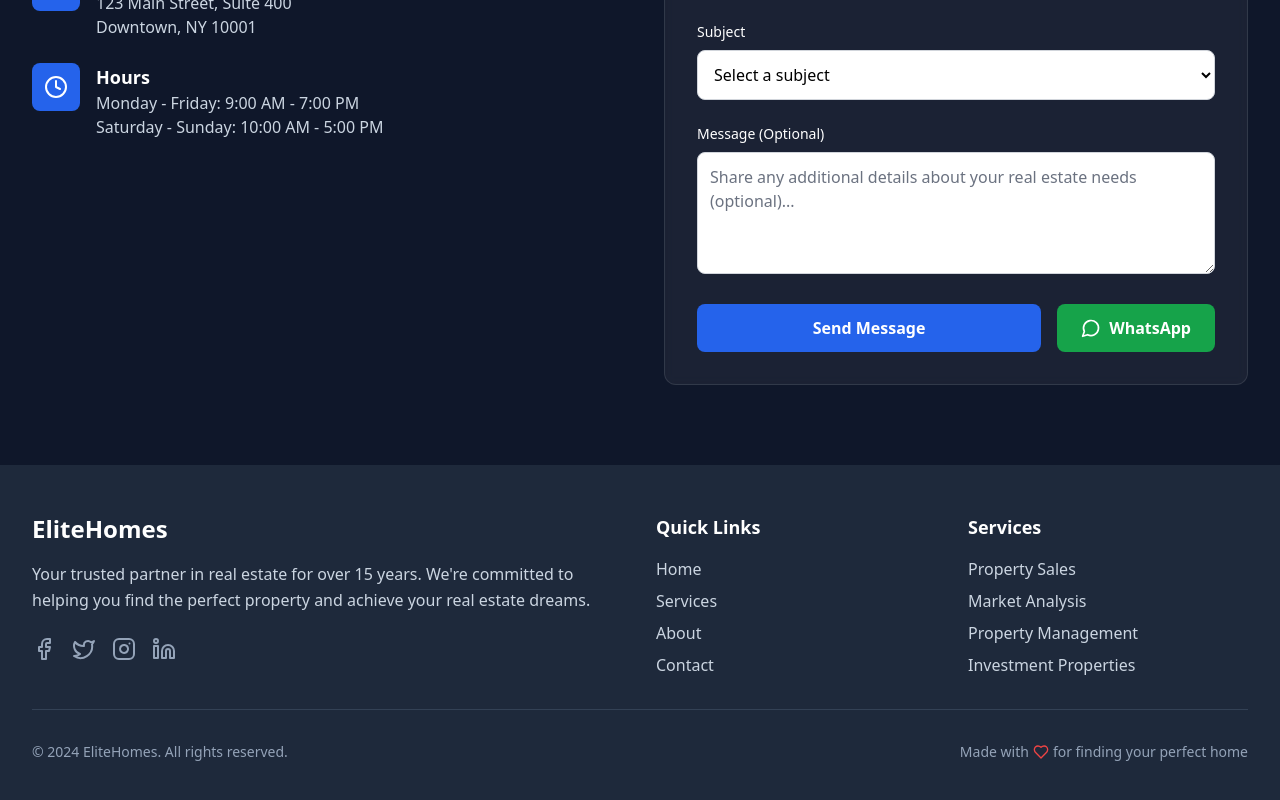
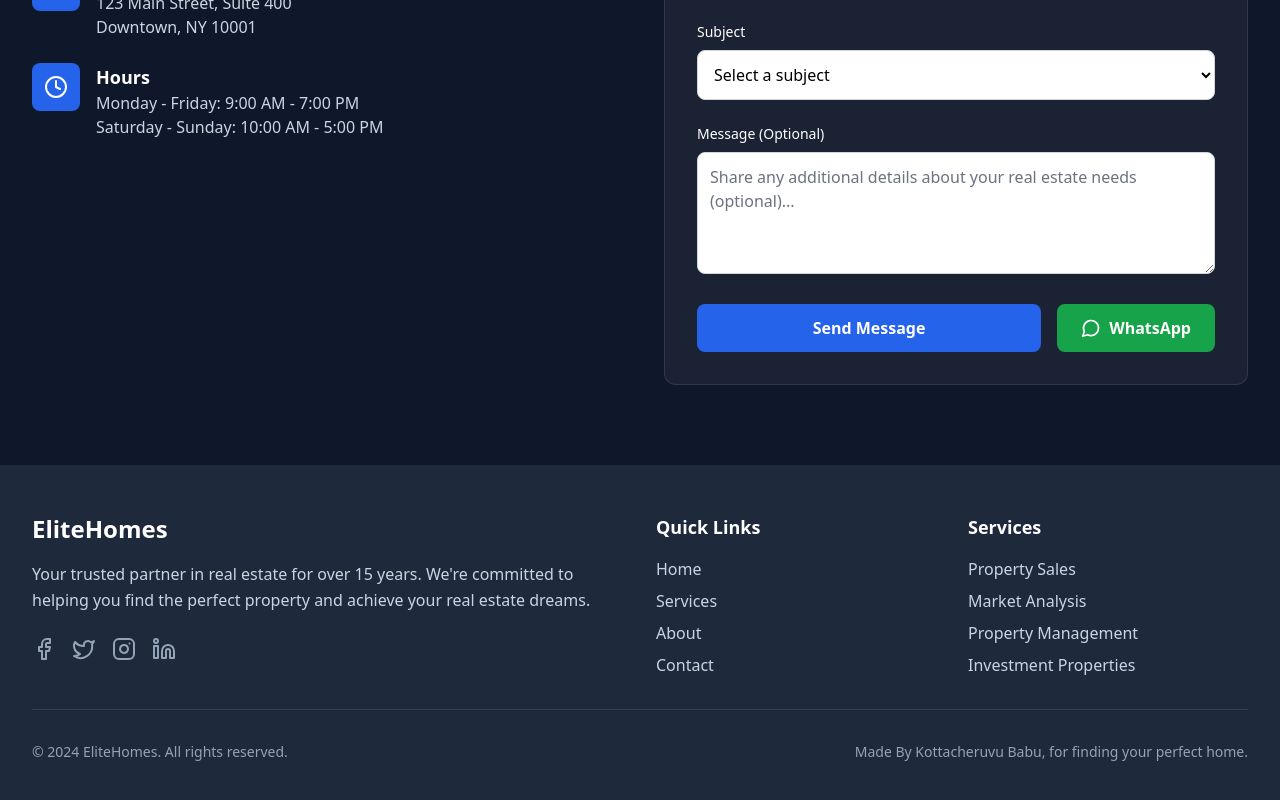
Before and after one commit to Babu-Kottacheruvu/my-start-Up-elite-home, a React (Vite) app: page / in a window 1280 px wide. Shown: the part 3152-3952 px from the top of the page. Built offline with nearby package versions, Linux system fonts and the light colour scheme.

Commit message:
author is added

```diff
--- a/src/components/Footer.tsx
+++ b/src/components/Footer.tsx
@@ -55,7 +55,7 @@ const Footer = () => {
             © 2024 EliteHomes. All rights reserved.
           </p>
           <p className="text-slate-400 text-sm flex items-center gap-1 mt-2 md:mt-0">
-            Made with <Heart size={16} className="text-red-500" /> for finding your perfect home
+            Made By Kottacheruvu Babu, for finding your perfect home.
           </p>
         </div>
       </div>
```
